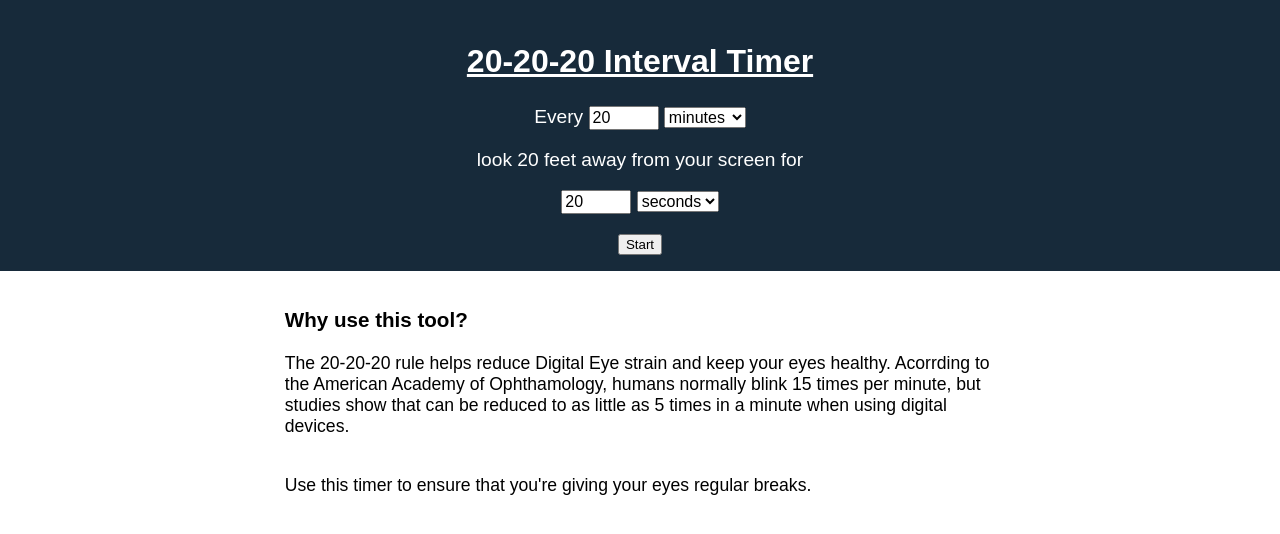
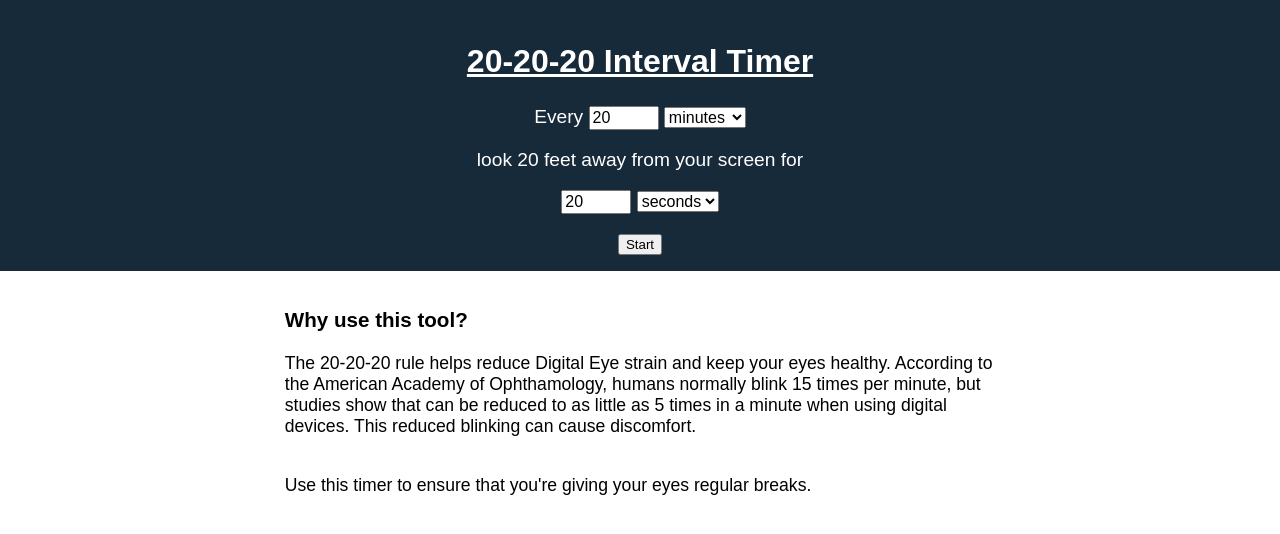
Before and after one commit to Districtfine/20-20-20, a website with bundled scripts: page index.html in a window 1280 px wide. Built offline with nearby package versions, Linux system fonts and the light colour scheme.

Commit message:
Fix Typo and add some more description

```diff
--- a/index.html
+++ b/index.html
@@ -78,9 +78,9 @@
       Why use this tool?
     </h3>
     <p id="first-para">
-      The 20-20-20 rule helps reduce Digital Eye strain and keep your eyes healthy. Acorrding to the American Academy of
+      The 20-20-20 rule helps reduce Digital Eye strain and keep your eyes healthy. According to the American Academy of
       Ophthamology, humans normally blink 15 times per minute, but studies show that can be reduced to as little as 5
-      times in a minute when using digital devices.
+      times in a minute when using digital devices. This reduced blinking can cause discomfort.
     </p>
     <br>
     <p>
```
